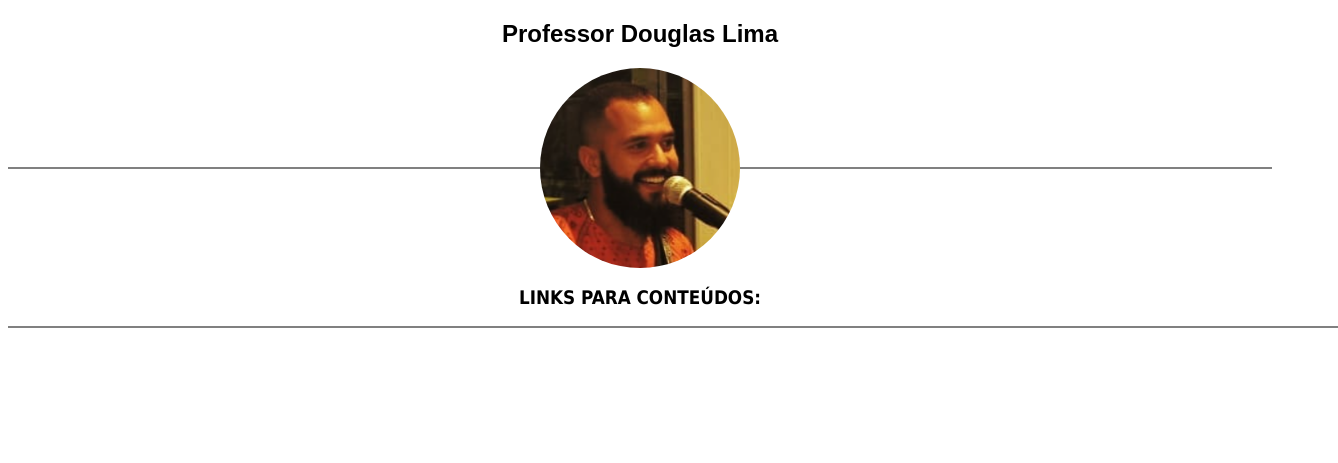
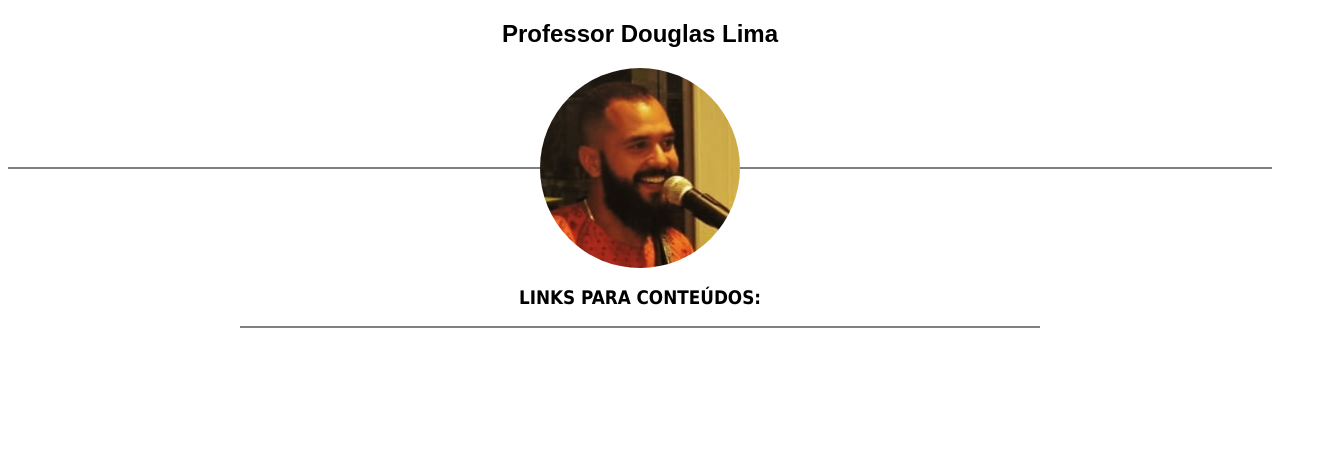
Before and after one commit to vileondev/douglaslima, a plain HTML site: page index.html in a window 1280 px wide. Shown: the top 463 px of the page, 1338 px wide, since content can reach past the window. Drawn offline with Linux system fonts and the light colour scheme.

Commit message:
Update style.css

```diff
--- a/style.css
+++ b/style.css
@@ -39,7 +39,7 @@
     align-items: center;
     display: flex;
     margin: 0 auto;
-    width: 1330px;
+    width: 800px;
     height: 2px;
     background-color: grey;
 }
```
